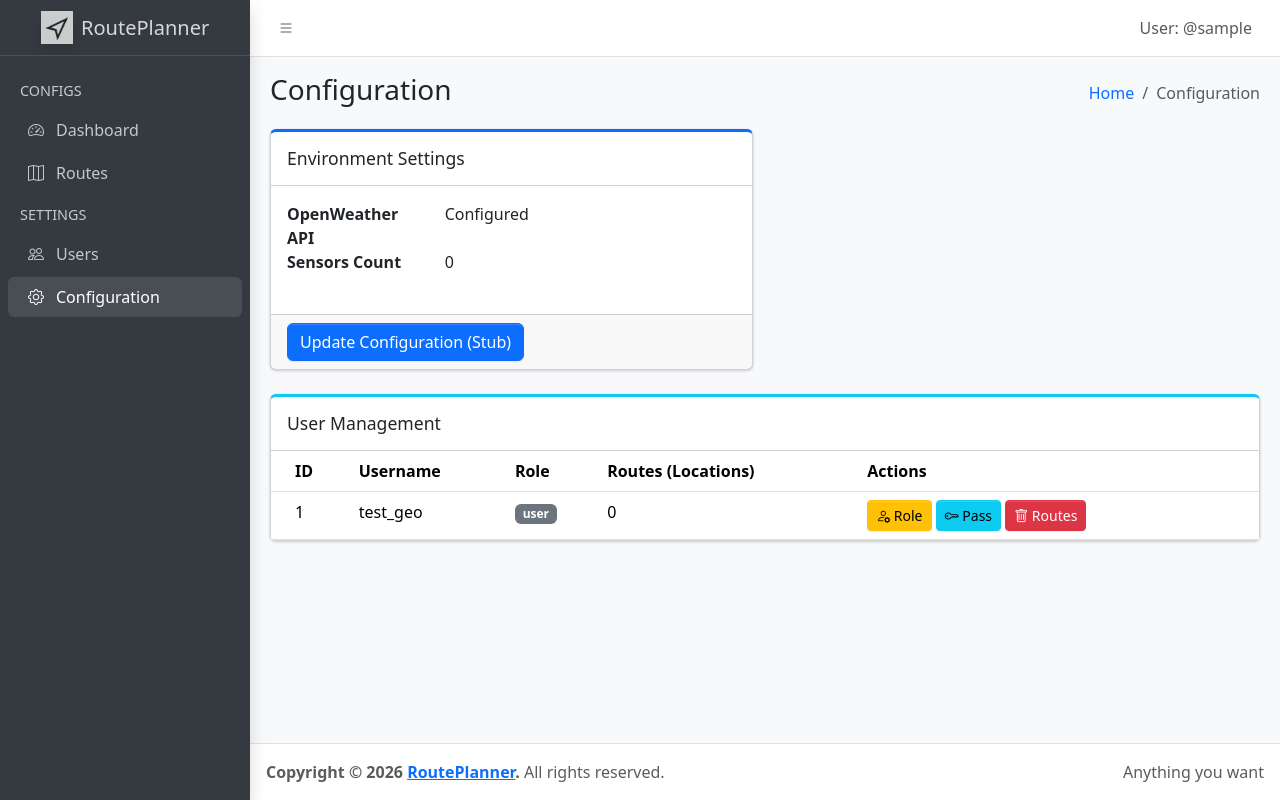
After one commit to JorgeArguello1999/RoutePlanner, a Flask app: page /config/ in a window 1280 px wide. The commit adds this page. Run offline with Flask 3, Linux system fonts and the light colour scheme; the visitor is signed in with stand-in values (Sample User, id 1).

Commit message:
feat: add configuration endpoint/view its working

```diff
--- /dev/null
+++ b/controllers/configuration.py
@@ -0,0 +1,100 @@
+from flask import render_template, redirect, url_for, session, request
+import os
+from models.users import User, UserRole
+from models.locations import Location
+from models import db
+
+TEMPLATES_DIR = 'configuration/'
+
+def index_page(request):
+    """Render the configuration dashboard"""
+    # Placeholder for configuration data
+    config_data = {
+        "openweather_key": "Configured" if os.getenv('OPENWEATHER_API_KEY') else "Not Configured",
+        "sensors_count": 0, # Placeholder
+    }
+
+    # Fetch all users and count their locations
+    users = User.query.all()
+    users_data = []
+    for user in users:
+        users_data.append({
+            "id": user.id,
+            "username": user.username,
+            "role": user.role.value,
+            "routes_count": len(user.locations)
+        })
+
+    return render_template(f"{TEMPLATES_DIR}index.html", config=config_data, users=users_data, roles=[r.value for r in UserRole])
+
+def login_page(request):
+    """Handle configuration login"""
+    if request.method == 'GET':
+        return render_template(f"{TEMPLATES_DIR}login.html")
+
+    elif request.method == 'POST':
+        key = request.form.get('access_key')
+        env_key = os.getenv('CONFIG_ACCESS_KEY')
+
+        if key == env_key:
+            session['config_access'] = True
+            next_url = request.args.get('next') or url_for('configuration.config_index')
+            return redirect(next_url)
+
+        return render_template(f"{TEMPLATES_DIR}login.html", error="Invalid Access Key")
+
+def update_role(request, user_id):
+    """Update user role"""
+    user = User.query.get(user_id)
+    if not user:
+        return "User not found", 404
+
+    new_role = request.form.get('role')
+    if new_role not in [r.value for r in UserRole]:
+        return "Invalid role", 400
+
+    try:
+        user.role = UserRole(new_role)
+        db.session.commit()
+    except Exception as e:
+        db.session.rollback()
+        print(e)
+        return "Error updating role", 500
+
+    return redirect(url_for('configuration.config_index'))
+
+def update_password(request, user_id):
+    """Update user password"""
+    user = User.query.get(user_id)
+    if not user:
+        return "User not found", 404
+
+    new_password = request.form.get('password')
+    if not new_password:
+        return "Password required", 400
+
+    try:
+        user.password = new_password
+        db.session.commit()
+    except Exception as e:
+        db.session.rollback()
+        print(e)
+        return "Error updating password", 500
+
+    return redirect(url_for('configuration.config_index'))
+
+def delete_routes(request, user_id):
+    """Delete all text routes (locations) for a user"""
+    user = User.query.get(user_id)
+    if not user:
+        return "User not found", 404
+
+    try:
+        Location.query.filter_by(user_id=user_id).delete()
+        db.session.commit()
+    except Exception as e:
+        db.session.rollback()
+        print(e)
+        return "Error deleting routes", 500
+
+    return redirect(url_for('configuration.config_index'))
--- a/routers/__init__.py
+++ b/routers/__init__.py
@@ -7,6 +7,8 @@ from routers.locations import locations
 
 from routers.graphs import graphs
 
+from routers.configuration import configuration
+
 def register_routes(app):
     app.register_blueprint(home_page)
     app.register_blueprint(users)
@@ -14,3 +16,4 @@ def register_routes(app):
     app.register_blueprint(routes_page)
     app.register_blueprint(locations)
     app.register_blueprint(graphs)
+    app.register_blueprint(configuration)
--- a/templates/base.html
+++ b/templates/base.html
@@ -111,7 +111,8 @@
                             </a>
                         </li>
                         <li class="nav-item">
-                            <a href="#" class="nav-link">
+                            <a href="{{ url_for('configuration.config_index') }}"
+                                class="nav-link {{ 'active' if 'configuration.' in request.endpoint else '' }}">
                                 <i class="nav-icon bi bi-gear"></i>
                                 <p>Configuration</p>
                             </a>
--- /dev/null
+++ b/templates/configuration/index.html
@@ -0,0 +1,177 @@
+{% extends 'base.html' %}
+
+{% block title %} Configuration {% endblock %}
+
+{% block content %}
+<div class="app-content-header">
+    <div class="container-fluid">
+        <div class="row">
+            <div class="col-sm-6">
+                <h3 class="mb-0">Configuration</h3>
+            </div>
+            <div class="col-sm-6">
+                <ol class="breadcrumb float-sm-end">
+                    <li class="breadcrumb-item"><a href="#">Home</a></li>
+                    <li class="breadcrumb-item active" aria-current="page">Configuration</li>
+                </ol>
+            </div>
+        </div>
+    </div>
+</div>
+
+<div class="app-content">
+    <div class="container-fluid">
+        <div class="row">
+            <div class="col-md-6">
+                <div class="card card-primary card-outline">
+                    <div class="card-header">
+                        <h3 class="card-title">Environment Settings</h3>
+                    </div>
+                    <div class="card-body">
+                        <dl class="row">
+                            <dt class="col-sm-4">OpenWeather API</dt>
+                            <dd class="col-sm-8">{{ config.openweather_key }}</dd>
+
+                            <dt class="col-sm-4">Sensors Count</dt>
+                            <dd class="col-sm-8">{{ config.sensors_count }}</dd>
+                        </dl>
+                    </div>
+                    <div class="card-footer">
+                        <button class="btn btn-primary">Update Configuration (Stub)</button>
+                    </div>
+                </div>
+            </div>
+        </div>
+
+        <!-- User Management Section -->
+        <div class="row mt-4">
+            <div class="col-12">
+                <div class="card card-outline card-info">
+                    <div class="card-header">
+                        <h3 class="card-title">User Management</h3>
+                    </div>
+                    <div class="card-body table-responsive p-0">
+                        <table class="table table-hover text-nowrap">
+                            <thead>
+                                <tr>
+                                    <th>ID</th>
+                                    <th>Username</th>
+                                    <th>Role</th>
+                                    <th>Routes (Locations)</th>
+                                    <th>Actions</th>
+                                </tr>
+                            </thead>
+                            <tbody>
+                                {% for user in users %}
+                                <tr>
+                                    <td>{{ user.id }}</td>
+                                    <td>{{ user.username }}</td>
+                                    <td><span
+                                            class="badge bg-{{ 'danger' if user.role == 'admin' else 'secondary' }}">{{
+                                            user.role }}</span></td>
+                                    <td>{{ user.routes_count }}</td>
+                                    <td>
+                                        <button class="btn btn-sm btn-warning" data-bs-toggle="modal"
+                                            data-bs-target="#roleModal{{ user.id }}">
+                                            <i class="bi bi-person-gear"></i> Role
+                                        </button>
+                                        <button class="btn btn-sm btn-info" data-bs-toggle="modal"
+                                            data-bs-target="#passwordModal{{ user.id }}">
+                                            <i class="bi bi-key"></i> Pass
+                                        </button>
+                                        <button class="btn btn-sm btn-danger" data-bs-toggle="modal"
+                                            data-bs-target="#deleteRoutesModal{{ user.id }}">
+                                            <i class="bi bi-trash"></i> Routes
+                                        </button>
+                                    </td>
+                                </tr>
+
+                                <!-- Role Modal -->
+                                <div class="modal fade" id="roleModal{{ user.id }}" tabindex="-1" aria-hidden="true">
+                                    <div class="modal-dialog">
+                                        <form action="{{ url_for('configuration.update_role', user_id=user.id) }}"
+                                            method="post">
+                                            <div class="modal-content">
+                                                <div class="modal-header">
+                                                    <h5 class="modal-title">Change Role: {{ user.username }}</h5>
+                                                    <button type="button" class="btn-close"
+                                                        data-bs-dismiss="modal"></button>
+                                                </div>
+                                                <div class="modal-body">
+                                                    <select name="role" class="form-select">
+                                                        {% for role in roles %}
+                                                        <option value="{{ role }}" {{ 'selected' if role==user.role
+                                                            else '' }}>{{ role }}</option>
+                                                        {% endfor %}
+                                                    </select>
+                                                </div>
+                                                <div class="modal-footer">
+                                                    <button type="submit" class="btn btn-primary">Save changes</button>
+                                                </div>
+                                            </div>
+                                        </form>
+                                    </div>
+                                </div>
+
+                                <!-- Password Modal -->
+                                <div class="modal fade" id="passwordModal{{ user.id }}" tabindex="-1"
+                                    aria-hidden="true">
+                                    <div class="modal-dialog">
+                                        <form action="{{ url_for('configuration.update_password', user_id=user.id) }}"
+                                            method="post">
+                                            <div class="modal-content">
+                                                <div class="modal-header">
+                                                    <h5 class="modal-title">Change Password: {{ user.username }}</h5>
+                                                    <button type="button" class="btn-close"
+                                                        data-bs-dismiss="modal"></button>
+                                                </div>
+                                                <div class="modal-body">
+                                                    <input type="password" name="password" class="form-control"
+                                                        placeholder="New Password" required>
+                                                </div>
+                                                <div class="modal-footer">
+                                                    <button type="submit" class="btn btn-primary">Update
+                                                        Password</button>
+                                                </div>
+                                            </div>
+                                        </form>
+                                    </div>
+                                </div>
+
+                                <!-- Delete Routes Modal -->
+                                <div class="modal fade" id="deleteRoutesModal{{ user.id }}" tabindex="-1"
+                                    aria-hidden="true">
+                                    <div class="modal-dialog">
+                                        <form action="{{ url_for('configuration.delete_routes', user_id=user.id) }}"
+                                            method="post">
+                                            <div class="modal-content">
+                                                <div class="modal-header">
+                                                    <h5 class="modal-title">Delete Routes: {{ user.username }}</h5>
+                                                    <button type="button" class="btn-close"
+                                                        data-bs-dismiss="modal"></button>
+                                                </div>
+                                                <div class="modal-body">
+                                                    <p class="text-danger">Are you sure you want to delete ALL {{
+                                                        user.routes_count }} locations for this user? This cannot be
+                                                        undone.</p>
+                                                </div>
+                                                <div class="modal-footer">
+                                                    <button type="button" class="btn btn-secondary"
+                                                        data-bs-dismiss="modal">Cancel</button>
+                                                    <button type="submit" class="btn btn-danger">Delete All
+                                                        Routes</button>
+                                                </div>
+                                            </div>
+                                        </form>
+                                    </div>
+                                </div>
+                                {% endfor %}
+                            </tbody>
+                        </table>
+                    </div>
+                </div>
+            </div>
+        </div>
+    </div>
+</div>
+{% endblock %}
```
Also changed, not shown: routers/configuration.py (added, +29 -0 lines), templates/configuration/login.html (added, +38 -0 lines), test/test_configuration_auth.py (added, +62 -0 lines), test/test_user_management.py (added, +77 -0 lines), utils/auth.py (+17 -1 lines).
